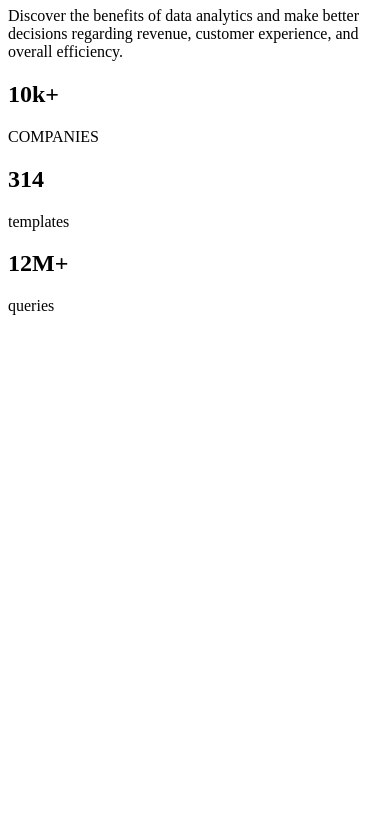
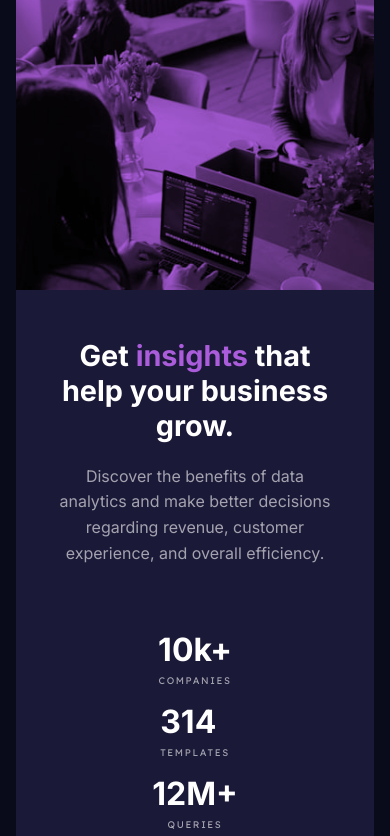
Before and after one commit to Siddhinandaniya/stats-preview-card, a plain HTML site: page index.html in a window 390 px wide. Shown: the part 110-946 px from the top of the page. Before the commit the page ends 844 px from the top, so only its background shows below. Drawn offline with Linux system fonts and the light colour scheme.

Commit message:
Add files via upload

```diff
--- a/index.html
+++ b/index.html
@@ -2,10 +2,10 @@
 <html lang="en">
   <head>
     <meta charset="UTF-8" />
-    <meta http-equiv="X-UA-Compatible" content="IE=edge" />
     <meta name="viewport" content="width=device-width, initial-scale=1.0" />
-    <title>stat-preview</title>
-    <link rel="stylesheet" href="style.css" />
+    <!-- displays site properly based on user's device -->
+
+    <!-- google fonts -->
     <link rel="preconnect" href="https://fonts.googleapis.com" />
     <link rel="preconnect" href="https://fonts.gstatic.com" crossorigin="" />
     <link
@@ -23,10 +23,37 @@
       href="https://fonts.googleapis.com/css2?family=Lexend+Deca&amp;display=swap"
       rel="stylesheet"
     />
+    <!-- favicon link -->
+
+    <link
+      rel="icon"
+      type="image/png"
+      sizes="32x32"
+      href="./images/favicon-32x32.png"
+    />
+
+    <title>Frontend Mentor | Stats preview card component</title>
+    <!-- css link  -->
+    <link rel="stylesheet" href="scss/main.css" />
+
+    <!-- Feel free to remove these styles or customise in your own stylesheet 👍 -->
+    <style>
+      .attribution {
+        font-size: 11px;
+        text-align: center;
+      }
+      .attribution a {
+        color: hsl(228, 45%, 44%);
+      }
+    </style>
   </head>
   <body>
-    <main class="card">
-      <div class="section-1">
+    <!-- bigcard starts here-- -->
+
+    <div class="bigcard">
+      <!-- part-1 starts here-- -->
+      <section>
+        <div class="part-1">
           <div class="flex-1-box">
             <h1 class="h1-text">
               Get <span class="color-h1-text">insights</span> that help your
@@ -53,10 +80,21 @@
             </div>
           </div>
         </div>
+      </section>
+      <!-- part-2 starts here-- -->
+      <section>
+        <div class="part-2">
+          <!-- part -2 -->
+          <!-- <h1>hey</h1> -->
+        </div>
+      </section>
+    </div>
 
-      <div class="section-2">
-        <!-- <img src="Images/image-header-desktop.jpg" alt="" /> -->
-      </div>
-    </main>
+    <!-- <div class="attribution">
+      Challenge by
+      <a href="https://www.frontendmentor.io?ref=challenge" target="_blank"
+        >Frontend Mentor</a
+      >. Coded by <a href="#">Your Name Here</a>.
+    </div> -->
   </body>
 </html>
--- /dev/null
+++ b/scss/_mixin.scss
@@ -0,0 +1,5 @@
+@mixin flexbox {
+  display: flex;
+  align-items: center;
+  justify-content: center;
+}
--- /dev/null
+++ b/scss/_var.scss
@@ -0,0 +1,11 @@
+$color-1: hsl(233, 47%, 7%);
+$color-2: hsl(244, 38%, 16%);
+$color-3: hsl(277, 64%, 61%);
+
+// ### Neutral
+
+$color-4: hsl(0, 0%, 100%);
+$color-5: hsla(0, 0%, 100%, 0.75);
+$color-6: hsla(0, 0%, 100%, 0.6);
+
+$font-type: "Inter", sans-serif;
--- /dev/null
+++ b/scss/main.scss
@@ -0,0 +1,153 @@
+@import "var";
+@import "mixin";
+* {
+  margin: 0;
+  padding: 0;
+  box-sizing: border-box;
+}
+
+body {
+  background-color: $color-1 !important;
+  min-height: 100vh;
+  font-family: $font-type;
+  @include flexbox;
+  color: white;
+}
+
+.bigcard {
+  @include flexbox;
+  flex-direction: row;
+  width: 62.5rem;
+  height: 25rem;
+  // border: 2px solid red;
+  overflow: hidden;
+  border-radius: 0.5rem;
+}
+section {
+  height: 100%;
+}
+
+/* part-1 ------> flex-box-1 */
+.part-1 {
+  background-color: $color-2 !important;
+  height: 100%;
+  width: 31.25rem;
+  height: 25rem;
+}
+.flex-1-box {
+  text-align: left;
+  padding: 3rem 4rem 2rem;
+  // text-align: center;
+}
+.h1-text {
+  color: hsl(0, 0%, 100%);
+  font-size: 2rem;
+  margin-top: 1.5rem;
+}
+.color-h1-text {
+  color: hsl(277, 64%, 61%);
+}
+.more-text {
+  margin-top: 1.3rem;
+  margin-bottom: 1rem;
+  line-height: 1.5rem;
+  font-size: 0.8rem;
+  padding: 0 3rem 0 0;
+  color: hsla(0, 0%, 100%, 0.6);
+}
+
+/* part-1 ------> flex-box-2 */
+.flex-2-box {
+  display: flex;
+  justify-content: space-between;
+  margin: 0 8rem 2rem 4rem;
+  overflow: hidden;
+}
+.main-heading-sec-2 {
+  margin: 0.3rem 0;
+  color: hsl(0, 0%, 100%);
+}
+.p-text {
+  font-family: "Lexend Deca";
+  color: hsla(0, 0%, 100%, 0.6);
+  margin: 0;
+  font-size: 0.6rem;
+  text-transform: uppercase;
+  letter-spacing: 0.1rem;
+}
+
+// part-2 starts here--
+.part-2 {
+  width: 31.25rem;
+  height: 25rem;
+  // width: 100%;
+  background-size: cover;
+  background-repeat: no-repeat;
+  // opacity: 1;
+  position: relative;
+  background-image: url("../images/image-header-desktop.jpg");
+  // height: 100%;
+}
+.part-2::before {
+  content: "";
+  background-color: hsl(277, 64%, 61%);
+  position: absolute;
+  width: 100%;
+  height: 100%;
+  left: 0;
+  mix-blend-mode: multiply;
+}
+
+// media queries
+@media only screen and (min-width: 321px) and (max-width: 1023px) {
+  body {
+    // background-color: yellow !important;
+    min-height: auto;
+    padding: 3rem 1rem;
+  }
+
+  .bigcard {
+    flex-wrap: wrap-reverse;
+    width: 100%;
+    width: 29rem;
+    height: auto;
+  }
+  .part-1 {
+    height: 35rem;
+  }
+  .part-2 {
+    height: 22rem;
+    background-color: rebeccapurple;
+    background-size: cover;
+  }
+  .flex-1-box {
+    padding: 3rem 4rem 2rem;
+    text-align: center;
+  }
+  .h1-text {
+    color: hsl(0, 0%, 100%);
+    font-size: 1.8rem;
+    margin: 0 3rem;
+  }
+  .more-text {
+    line-height: 1.6rem;
+    font-size: 1rem;
+    padding: 0 3rem;
+    font-weight: 100;
+  }
+  .flex-2-box {
+    display: flex;
+    justify-content: space-around;
+    margin: 0 2rem;
+    flex-direction: column;
+    overflow: hidden;
+    align-items: center;
+  }
+  .main-heading-sec-2 {
+    margin-top: 1rem;
+    font-size: 2rem;
+  }
+  .p-text {
+    text-align: center;
+  }
+}
```
Also changed, not shown: scss/main.css (added), 1 other file. Lines whose indentation alone changed are shown as unchanged.
